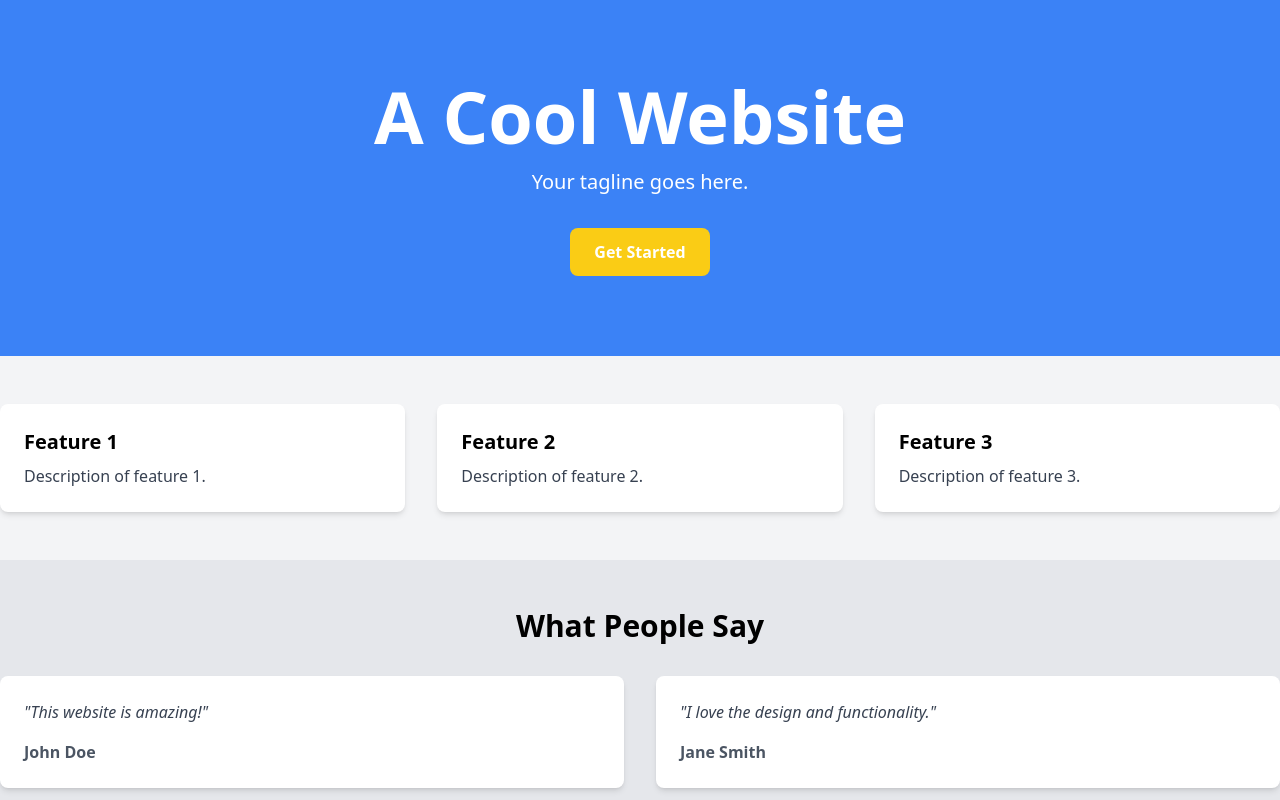
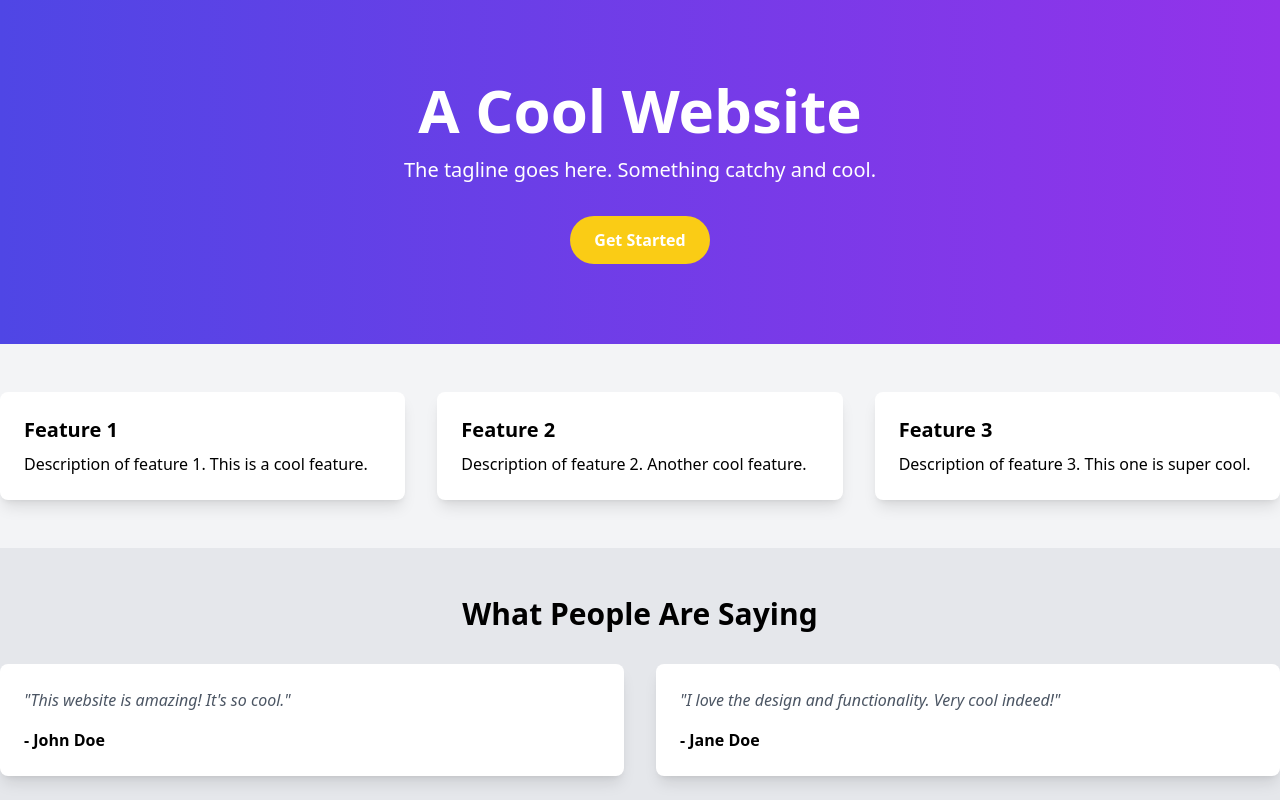
Before and after one commit to samuelforrest/nextjs-lp-boilerplate, a Next.js app: page / in a window 1280 px wide. Shown: the top 800 px of the page. Built offline with nearby package versions, Linux system fonts and the light colour scheme.

Commit message:
feat: AI generated initial landing page code

```diff
--- a/src/app/page.tsx
+++ b/src/app/page.tsx
@@ -3,58 +3,58 @@ import React from "react";
 const LandingPage: React.FC = () => {
   return (
     <div className="bg-gray-100 font-inter">
-      {/* Add Google Font links in your HTML head: */}
-      {/* <link href="https://fonts.googleapis.com/css2?family=Montserrat:wght@700&family=Inter:wght@400;700&display=swap" rel="stylesheet"/> */}
+      {/* Add Google Font links here: */}
+      {/* <link rel="preconnect" href="https://fonts.googleapis.com" />
+      <link rel="preconnect" href="https://fonts.gstatic.com" crossorigin />
+      <link href="https://fonts.googleapis.com/css2?family=Montserrat:wght@700&family=Inter:wght@400;700&display=swap" rel="stylesheet" /> */}
 
       {/* Hero Section */}
-      <section className="bg-blue-500 text-white py-20">
+      <section className="bg-gradient-to-r from-indigo-600 to-purple-600 text-white py-20">
         <div className="container mx-auto text-center">
-          <h1 className="text-5xl md:text-7xl font-montserrat font-bold mb-4 animate-fade-in">A Cool Website</h1>
-          <p className="text-lg md:text-xl mb-8 animate-fade-in">Your tagline goes here.</p>
-          <button className="bg-yellow-400 hover:bg-yellow-500 text-white font-bold py-3 px-6 rounded-lg animate-fade-in">Get Started</button>
+          <h1 className="font-montserrat text-4xl md:text-6xl font-bold mb-4 animate-fade-in">A Cool Website</h1>
+          <p className="text-lg md:text-xl mb-8 animate-fade-in">The tagline goes here.  Something catchy and cool.</p>
+          <button className="bg-yellow-400 hover:bg-yellow-500 text-white font-bold py-3 px-6 rounded-full animate-fade-in">Get Started</button>
         </div>
       </section>
 
       {/* Feature Sections */}
-      <section className="py-12">
-        <div className="container mx-auto grid grid-cols-1 md:grid-cols-3 gap-8">
-          <div className="bg-white p-6 rounded-lg shadow-md animate-fade-in">
+      <div className="container mx-auto py-12 grid grid-cols-1 md:grid-cols-3 gap-8">
+        <div className="bg-white rounded-lg shadow-lg p-6 animate-fade-in">
           <h2 className="text-xl font-bold mb-2">Feature 1</h2>
-            <p className="text-gray-700">Description of feature 1.</p>
+          <p>Description of feature 1.  This is a cool feature.</p>
         </div>
-          <div className="bg-white p-6 rounded-lg shadow-md animate-fade-in">
+        <div className="bg-white rounded-lg shadow-lg p-6 animate-fade-in">
           <h2 className="text-xl font-bold mb-2">Feature 2</h2>
-            <p className="text-gray-700">Description of feature 2.</p>
+          <p>Description of feature 2.  Another cool feature.</p>
         </div>
-          <div className="bg-white p-6 rounded-lg shadow-md animate-fade-in">
+        <div className="bg-white rounded-lg shadow-lg p-6 animate-fade-in">
           <h2 className="text-xl font-bold mb-2">Feature 3</h2>
-            <p className="text-gray-700">Description of feature 3.</p>
+          <p>Description of feature 3.  This one is super cool.</p>
         </div>
       </div>
-      </section>
 
       {/* Testimonials Section */}
       <section className="bg-gray-200 py-12">
         <div className="container mx-auto">
-          <h2 className="text-3xl font-bold text-center mb-8">What People Say</h2>
+          <h2 className="text-3xl font-bold text-center mb-8">What People Are Saying</h2>
           <div className="grid grid-cols-1 md:grid-cols-2 gap-8">
-            <div className="bg-white p-6 rounded-lg shadow-md animate-fade-in">
-              <p className="text-gray-700 italic mb-4">"This website is amazing!"</p>
-              <p className="text-gray-600 font-bold">John Doe</p>
+            <div className="bg-white rounded-lg shadow-lg p-6 animate-fade-in">
+              <p className="italic text-gray-600 mb-4">"This website is amazing! It's so cool." </p>
+              <p className="font-bold"> - John Doe</p>
             </div>
-            <div className="bg-white p-6 rounded-lg shadow-md animate-fade-in">
-              <p className="text-gray-700 italic mb-4">"I love the design and functionality."</p>
-              <p className="text-gray-600 font-bold">Jane Smith</p>
+            <div className="bg-white rounded-lg shadow-lg p-6 animate-fade-in">
+              <p className="italic text-gray-600 mb-4">"I love the design and functionality.  Very cool indeed!"</p>
+              <p className="font-bold"> - Jane Doe</p>
             </div>
           </div>
         </div>
       </section>
 
       {/* CTA Section */}
-      <section className="bg-blue-500 text-white py-8">
+      <section className="bg-indigo-600 text-white py-8">
         <div className="container mx-auto text-center">
           <p className="text-lg mb-4">Ready to get started?</p>
-          <button className="bg-yellow-400 hover:bg-yellow-500 text-white font-bold py-3 px-6 rounded-lg">Contact Us</button>
+          <button className="bg-yellow-400 hover:bg-yellow-500 text-white font-bold py-3 px-6 rounded-full">Call to Action</button>
         </div>
       </section>
     </div>
```
Lines whose indentation alone changed are shown as unchanged.
